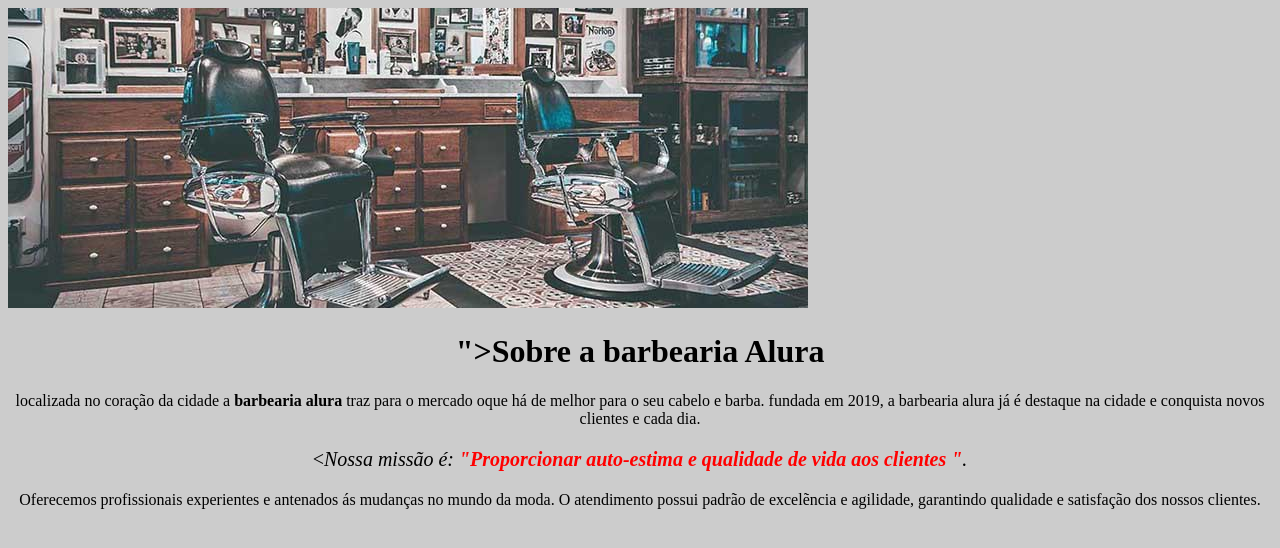
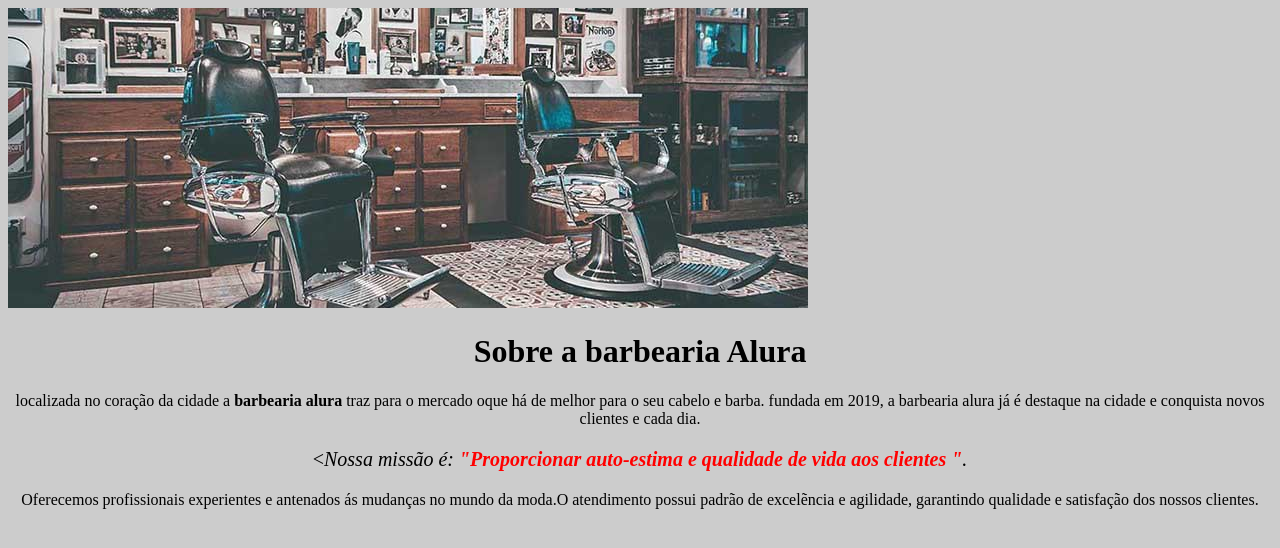
Before and after one commit to samaramari/barbearia-maria, a plain HTML site: page index.html in a window 1280 px wide. Drawn offline with Linux system fonts and the light colour scheme.

Commit message:
ATUALIZANDO

```diff
--- a/index.html
+++ b/index.html
@@ -9,14 +9,12 @@
      <body>
         <img src="banner.jpg">
 
-         <h1 style="text-aling: center">">Sobre a barbearia Alura</h1>
+         <h1 style="text-aling: center">Sobre a barbearia Alura</h1>
 
-         <p>localizada no coração da cidade a <strong>barbearia alura</strong> traz para o mercado oque há de melhor para o seu cabelo e barba.
-        fundada em 2019, a barbearia alura já é destaque na cidade e conquista novos clientes e cada dia.</p>
+         <p>localizada no coração da cidade a <strong>barbearia alura</strong> traz para o mercado oque há de melhor para o seu cabelo e barba. fundada em 2019, a barbearia alura já é destaque na cidade e conquista novos clientes e cada dia.</p>
 
         <p id="missao"><<em>Nossa missão é: <strong> "Proporcionar auto-estima e qualidade de vida aos clientes "</strong>.</em></p>
 
-        <p>Oferecemos profissionais experientes e antenados ás mudanças no mundo da moda. O
-         atendimento possui padrão de excelẽncia e agilidade, garantindo qualidade e satisfação dos nossos clientes.</p>
+        <p>Oferecemos profissionais experientes e antenados ás mudanças no mundo da moda.O atendimento possui padrão de excelẽncia e agilidade, garantindo qualidade e satisfação dos nossos clientes.</p>
          </body>
 </html>
```
